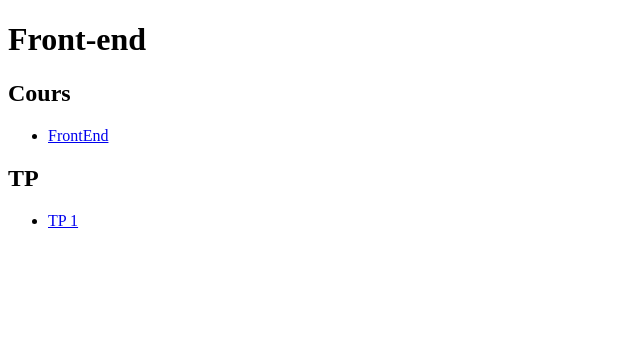
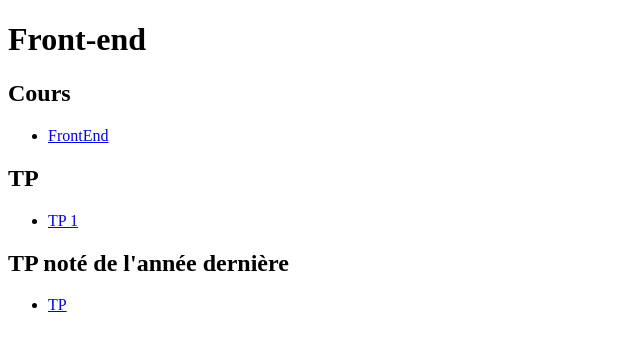
Before and after one commit to e-guyot/PageWebM2, a plain HTML site: page front_end.html in a window 1280 px wide. Shown: the whole page, without its empty margins (0-640 px from the left). Drawn offline with Linux system fonts and the light colour scheme.

Commit message:
:heavy_plus_sign:

```diff
--- a/front_end.html
+++ b/front_end.html
@@ -22,6 +22,12 @@
                       <li><a href="./public/files/front_end/TP_1.pdf">TP 1</a></li>
                     </ul>
                 </section>
+                <h2>TP noté de l'année dernière</h2>
+              <section>
+                    <ul>
+                      <li><a href="./public/files/front_end/TP_note.pdf">TP</a></li>
+                    </ul>
+                </section>
             </main>
         </div>
     </body>
```
Also changed, not shown: modelisation_simulation_reseaux.html (+1 -0 lines), 2 other files.
